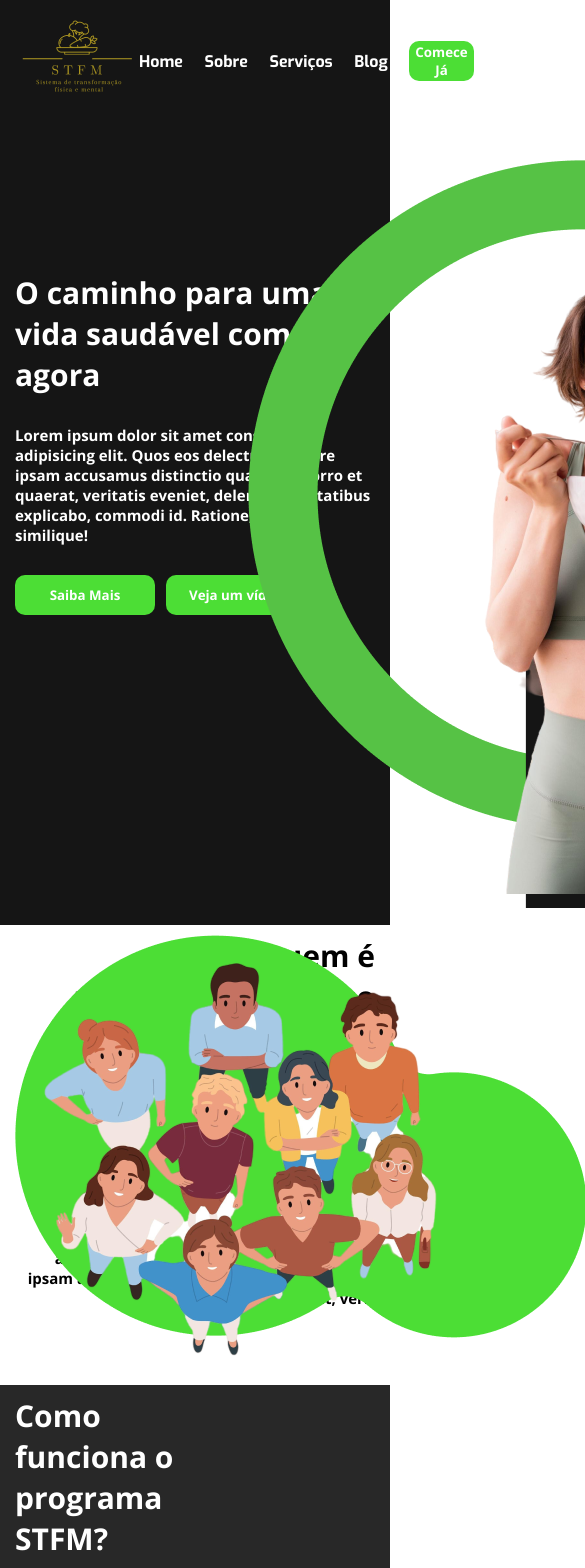
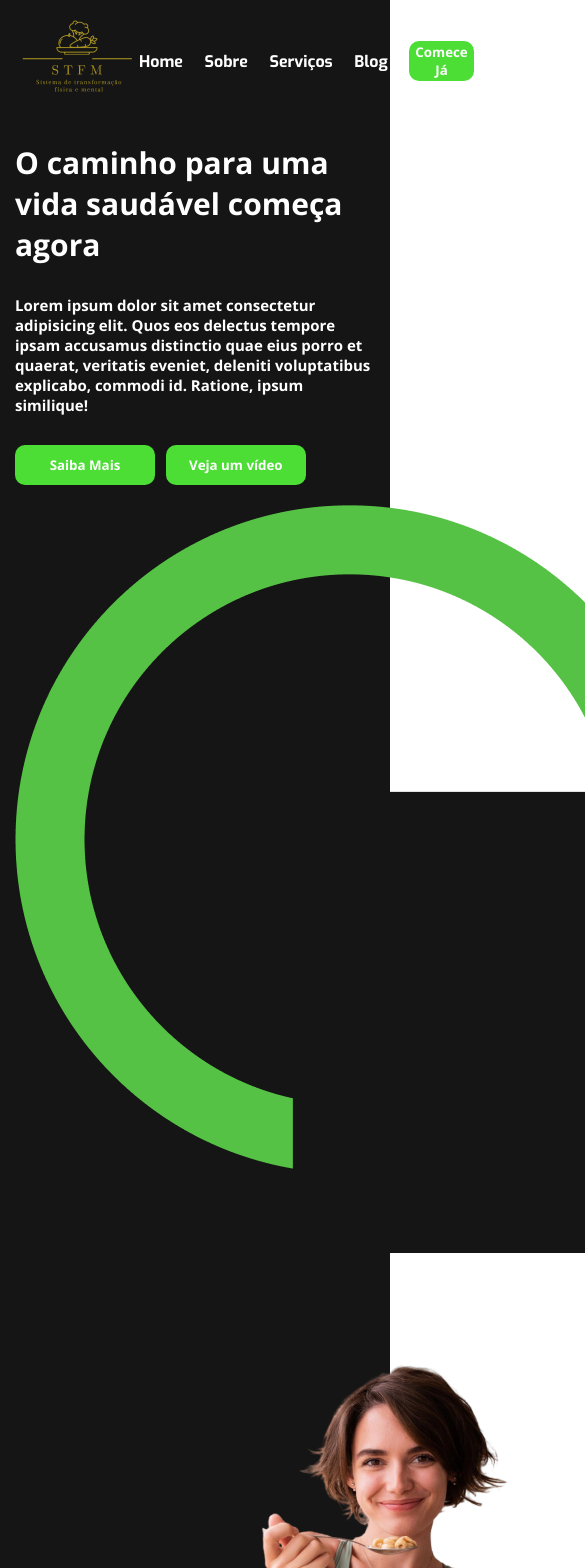
Before and after one commit to PauloHenriDev/landingpagestfm, a React (Create React App) app: page / in a window 390 px wide. Shown: the top 1568 px of the page, 585 px wide, since content can reach past the window. Built offline with nearby package versions, Linux system fonts and the light colour scheme.

Commit message:
iniciado os media queries

```diff
--- a/src/assets/style/Body.css
+++ b/src/assets/style/Body.css
@@ -156,3 +156,64 @@
     text-align: center;
     width: 180px;
 }
+
+
+/* Estilos padrão para telas maiores */
+@media (min-width: 769px) {
+    .main-content {
+        display: flex;
+        flex-direction: row;
+        height: 203px;
+    }
+
+    .main-text {
+        width: 1000px;
+        margin-top: 150px;
+    }
+
+    .divImg {
+        position: absolute;
+        left: 63.5%;
+        top: 19%;
+    }
+
+    .recommendation-content {
+        margin-top: 600px;
+        height: 460px;
+    }
+
+    .doubt-content,
+    .choice-content {
+        height: 460px;
+    }
+}
+
+/* Estilos para telas menores */
+@media (max-width: 768px) {
+    .main-content {
+        flex-direction: column;
+        height: auto;
+    }
+
+    .main-text {
+        width: 100%;
+        margin-top: 20px;
+    }
+
+    .divImg {
+        position: relative;
+        left: initial;
+        top: initial;
+        margin-top: 20px;
+    }
+
+    .recommendation-content {
+        margin-top: 20px;
+        height: auto;
+    }
+
+    .doubt-content,
+    .choice-content {
+        height: auto;
+    }
+}
```
